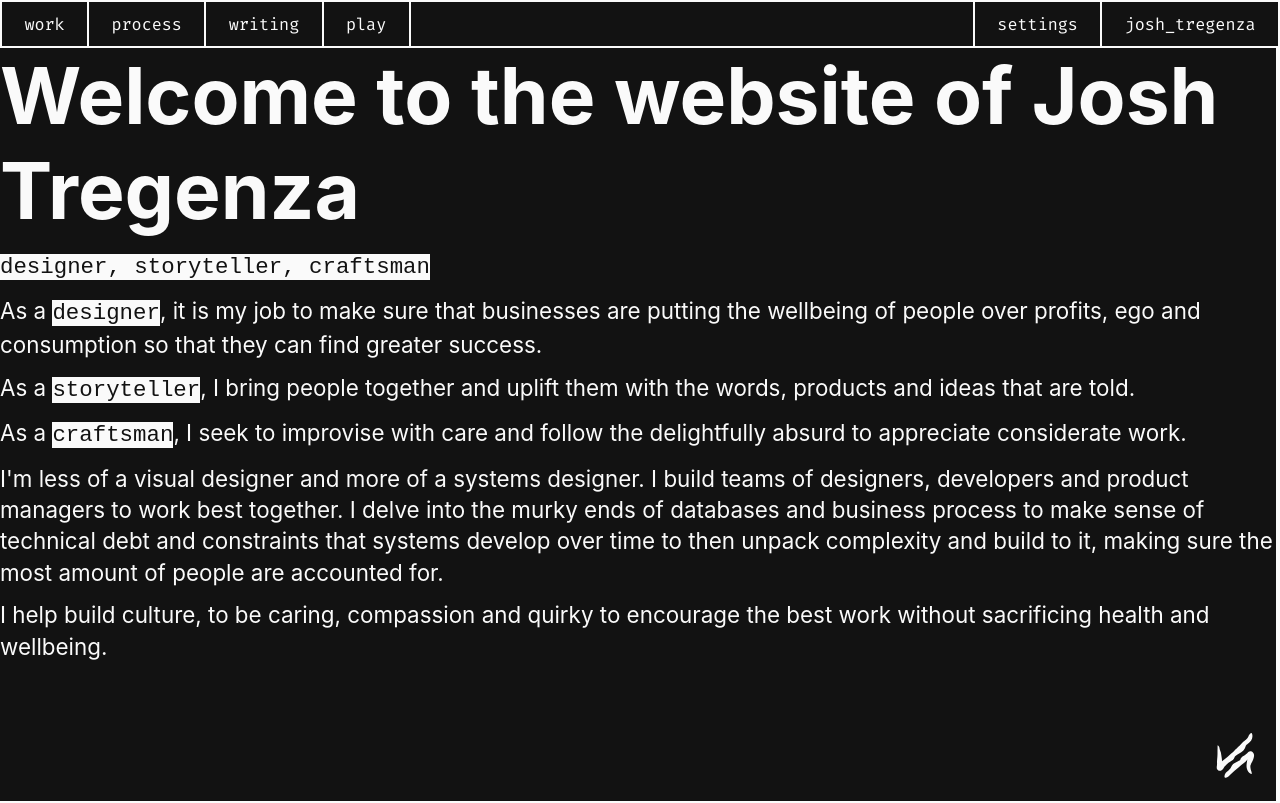
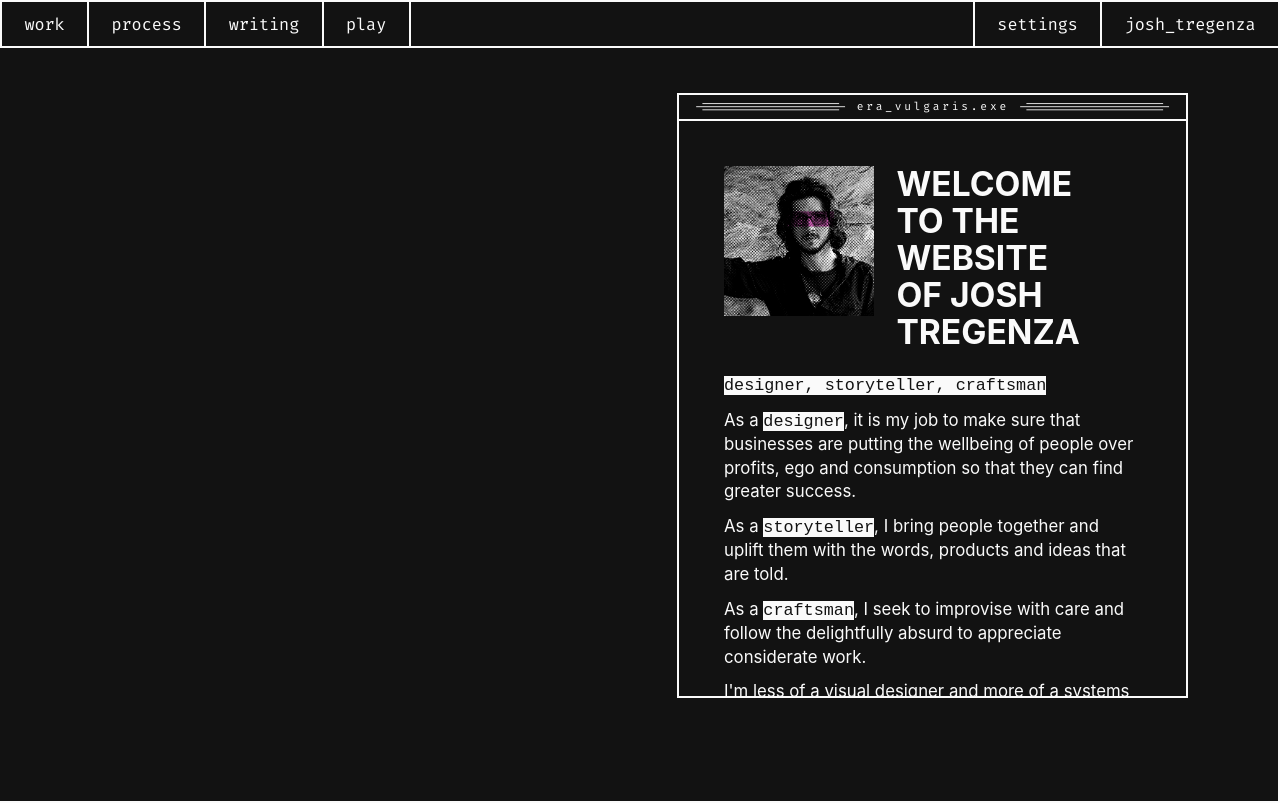
Before and after one commit to jtregenza/haunted-portfolio, a Next.js app: page / in a window 1280 px wide. Built offline with nearby package versions, Linux system fonts and the light colour scheme; a web font is replaced by a local one.

Commit message:
Update to get to launch

```diff
--- a/components/layout.js
+++ b/components/layout.js
@@ -2,6 +2,7 @@
 import Sidebar from "./sidebar";
 import styles from './layout.module.css'
 import { motion } from "framer-motion";
+import Logo from "./logo";
 
 const name = 'Josh Tregenza'
 
@@ -28,7 +29,11 @@
 					</motion.main>
 			</section>
 		</div>
+		{!home &&
+		<Logo/>
+	  }
 	</div>
+
   );
 
 
--- a/components/layout.module.css
+++ b/components/layout.module.css
@@ -744,3 +744,51 @@
 	.postCards .topBar svg {
 		margin: 0rem 0.25rem;
 	}
+
+	.homePage {
+		display: grid;
+		min-width: 40%;
+		max-width: 40%;
+		width: 100%;
+		height: 80%;
+		background: var(--dynamic-background-color);
+		color: var(--dynamic-text-color);
+		border: 2px solid var(--dynamic-text-color);
+		overflow: auto;
+		font-size: 0.75rem;
+		margin-left: auto;
+		margin-right: 4rem;
+		margin-top: 2rem;
+	}
+
+	.homePage header{
+		display: grid;
+		grid-template-columns: 150px 0.7fr;
+		grid-gap: 1rem;
+		margin-top: 2rem;
+		margin-left: 2rem;
+	}
+
+	.main .homePage header h1 {
+		line-height: 1.1;
+		font-size: 1.5rem;
+	}
+
+	.homePage .openingBlurb{
+		margin: 2rem;
+		margin-top: 0.5rem;
+	}
+
+	.homePage .logo {
+		position: unset;
+		margin: 0 auto;
+		margin-bottom: 2rem;
+	}
+
+	.colorChanger {
+		background: var(--dynamic-background-color);
+		margin-top:9px;
+		display: flex;
+		flex-direction: column;
+		z-index: 4;
+	}
--- a/pages/_app.js
+++ b/pages/_app.js
@@ -41,7 +41,7 @@
                     type: 'website',
                     locale: 'en_IE',
                     url,
-                    description: 'The personal website for James Wallis, developer.',
+                    description: 'The personal website for Josh Tregenza, designer.',
                     site_name: 'Josh Tregenza | designer | storyteller | craftsman',
                     images: [],
                 }}
@@ -55,7 +55,8 @@
 
       <Component {...pageProps} key={url}/>
   </AnimatePresence>
-  <Logo/>
+
+
   </>
   )
 }
--- a/pages/index.js
+++ b/pages/index.js
@@ -2,22 +2,33 @@
 import Image from 'next/image'
 import Layout from '../components/layout'
 import styles from '../components/layout.module.css'
+import Logo from '../components/logo'
+import TopBar from '../components/topbar'
 
 export default function Home() {
   return (
     <Layout home>
     <div className={styles.container}>
+      <div className={styles.homePage}>
+        <TopBar exe="era_vulgaris"/>
+        <header>
+        <Image
+					src={'/images/Josh-port.png'}
+					height="150"
+					width="150"
+          layout='fixed'
+					alt={'This is Josh Tregenza, welcome to his website'}
+					/>
+        <h1>Welcome to the website of Josh Tregenza</h1>
+        </header>
 
-      <main className={styles.main}>
-      <div className={styles.homePage}>
-      <h1>Welcome to the website of Josh Tregenza</h1>
       <article className={styles.openingBlurb}><p><code>designer, storyteller, craftsman</code></p>
       <p>As a <code>designer</code>, it is my job to make sure that businesses are putting the wellbeing of people over profits, ego and consumption so that they can find greater success.</p>
       <p>As a <code>storyteller</code>, I bring people together and uplift them with the words, products and ideas that are told.</p>
       <p>As a <code>craftsman</code>, I seek to improvise with care and follow the delightfully absurd to appreciate considerate work.</p>
       <p>I&apos;m less of a visual designer and more of a systems designer. I build teams of designers, developers and product managers to work best together. I delve into the murky ends of databases and business process to make sense of technical debt and constraints that systems develop over time to then unpack complexity and build to it, making sure the most amount of people are accounted for.</p><p>I help build culture, to be caring, compassion and quirky to encourage the best work without sacrificing health and wellbeing. </p></article>
+      <Logo/>
       </div>
-      </main>
 
     </div>
     </Layout>
```
Also changed, not shown: public/images/Josh-port.png (added).
